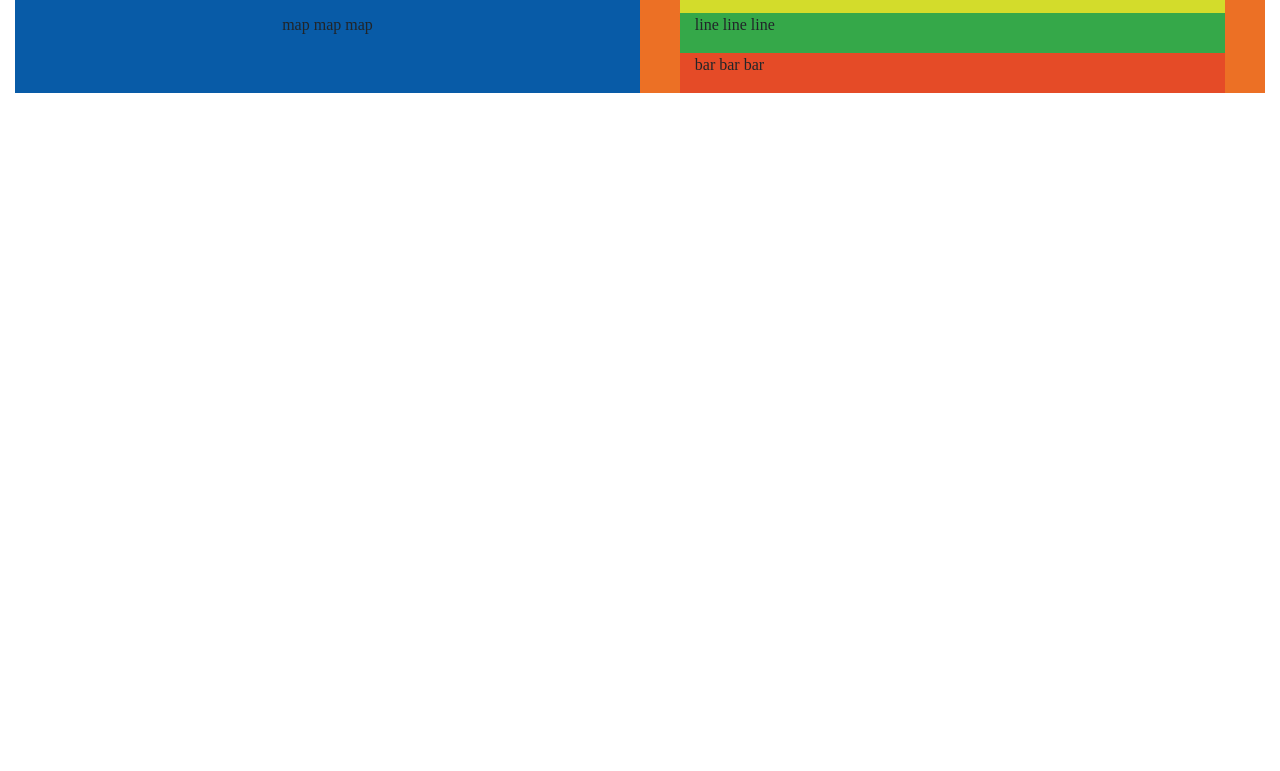
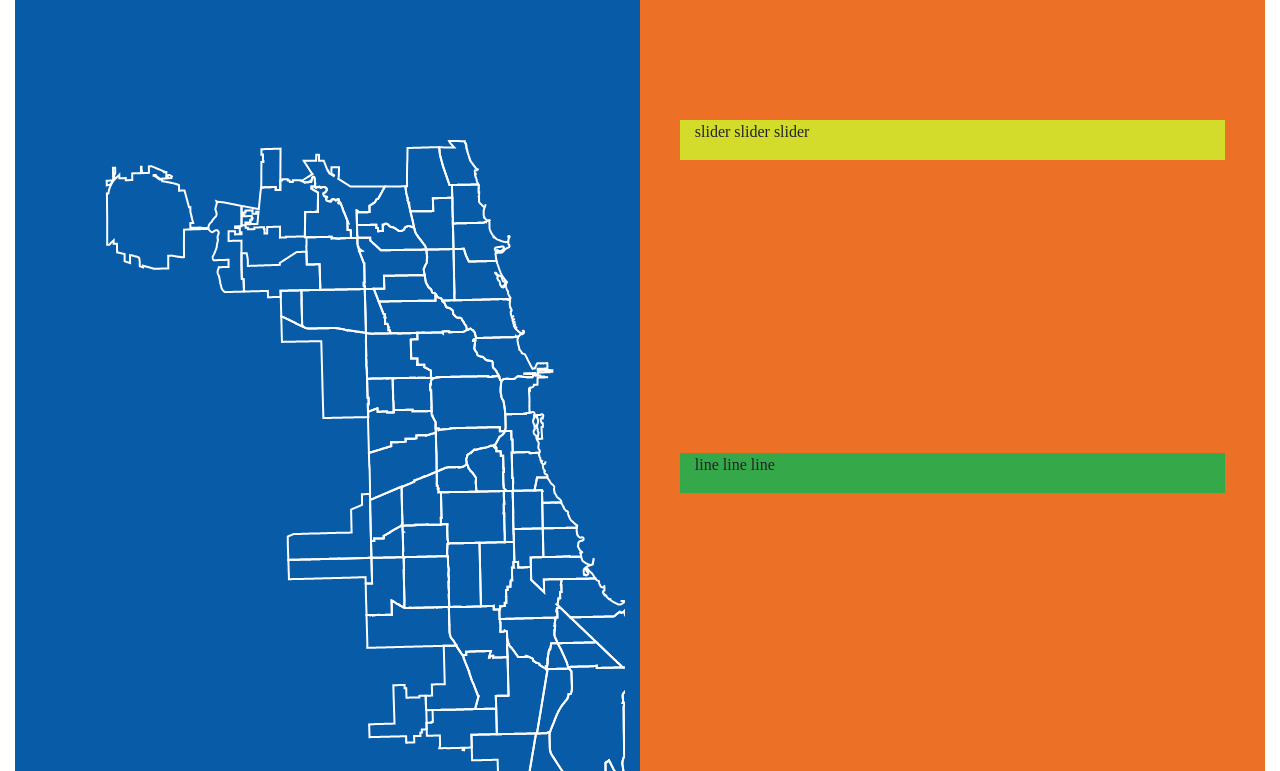
Before and after one commit to data-driven-dorks/Chicago-Rats-Be-Gone-Dashboard, a website built with webpack: page src/index.html in a window 1280 px wide. Shown: the part 95-866 px from the top of the page. Before the commit the page ends 800 px from the top, so only its background shows below. Built offline with nearby package versions, Linux system fonts and the light colour scheme; a web font is replaced by a local one.

Commit message:
chicago map layout

```diff
--- a/src/index.html
+++ b/src/index.html
@@ -28,7 +28,6 @@
     <div class="dashboard-section container-fluid row d-flex align-items-top justify-content-center">
         <div class="chicago-map-section row col-12 col-sm-12 col-lg-6 align-items-center justify-content-center">
             <!-- Chicago Map -->
-            <p>map map map</p>
         </div>
         <div class="map-related-section row col-12 col-sm-12 col-lg-6 align-items-center justify-content-center">
             <div class="slider-section col-12 col-sm-11 align-items-center justify-content-center">
--- /dev/null
+++ b/src/js/charts/chicagoMap.js
@@ -0,0 +1,59 @@
+import * as d3 from "d3";
+
+export default class chicagoMap {
+    constructor(dataChicago, canvas, width, height, margin, scale) {
+        this.dataChicago = dataChicago;
+        this.canvas = canvas;
+        this.width = width;
+        this.height = height;
+        this.margin = margin;
+        this.scale = scale;
+        this.graphWidth = this.width - this.margin.left - this.margin.right;
+        this.graphHeight = this.height - this.margin.top - this.margin.bottom;
+        this.colorScheme = [
+            "rgb(229, 75, 39)",     // darkerorange
+            "rgb(203, 32, 45)",     // darkred
+            "rgb(95, 44, 131)",     // purple
+            "rgb(8, 91, 167)",      // darkblue
+            "rgb(53, 168, 73)",     // green
+            "rgb(252, 238, 33)",    // yellow
+            "rgb(247, 171, 27)",    // orange
+            "rgb(236, 112, 37)"    // darkorange
+        ];
+        this.graphed = false;
+    };
+
+    graphSetup() {
+        this.graph = this.canvas.append("g")
+            .attr("tranform", `translate(${this.margin.left}, ${this.margin.top})`);
+    };
+
+    graphProjection() {
+        this.projection = d3.geoAlbers()
+            .translate([ this.width / 2, this.height / 2])
+            .center([8.25, 41.882505])
+            .parallels([40, 45])
+            .rotate([92.35, .5, -4])
+            .scale([this.scale]);
+
+        this.geoGenerator = d3.geoPath(this.projection);
+    };
+
+    graphMap() {
+        this.graph.selectAll("path")
+            .data(this.dataChicago.features)
+            .enter()
+            .append("path")
+            .attr("d", this.geoGenerator)
+            .style("stroke", "white")
+            .style("stroke-width", 2)
+            .attr("fill", "rgba(0, 0, 0, 0)");
+    };
+
+    grapher() {
+        this.graphSetup();
+        this.graphProjection();
+        this.graphMap();
+        this.graphed = true;
+    }
+}
--- a/src/js/index.js
+++ b/src/js/index.js
@@ -4,23 +4,36 @@ import "../css/style.css";
 import ratfavi from "../img/ratfavi.png";
 
 import * as d3 from "d3";
+import ChicagoMap from "./charts/chicagoMap";
 
 /* Images */
 let favicon = document.getElementById("favicon");
 favicon.href = ratfavi;
 
 /* Data */
-// const files = ["data/chicago_5_year_complaints_by_date.json"];
+const files = ["data/chicago_community_boundaries.geojson"];
 
 /* Plot */
-// Promise.all(files.map(path => d3.json(path)))
-//     .then(res => {
+Promise.all(files.map(path => d3.json(path)))
+    .then(res => {
+       const dataChicago = res[0];
 
-//     })
-//     .catch(err => {
-//         alert("Something went wrong...");
-//         console.log(err);
-//     });
+       /* Chicago Map */
+        const mapMargin = { left: 75, right: 75, top: 75, bottom: 75 }
+        const mapWidth = 700;
+        const mapHeight = 1000;
+        const mapScale = 100500;
+        let mapCanvas = d3.select(".chicago-map-section")
+            .append("svg")
+            .attr("width", mapWidth)
+            .attr("height", mapHeight)
+        const chicagoMap = new ChicagoMap(dataChicago, mapCanvas, mapWidth, mapHeight, mapMargin, mapScale);
+        chicagoMap.grapher();
+    })
+    .catch(err => {
+        alert("Something went wrong...");
+        console.log(err);
+    });
 
 /* Responsive Control */
 // function responsivefy(svg) {
```
Also changed, not shown: src/data/chicago_community_boundaries.geojson (added).
